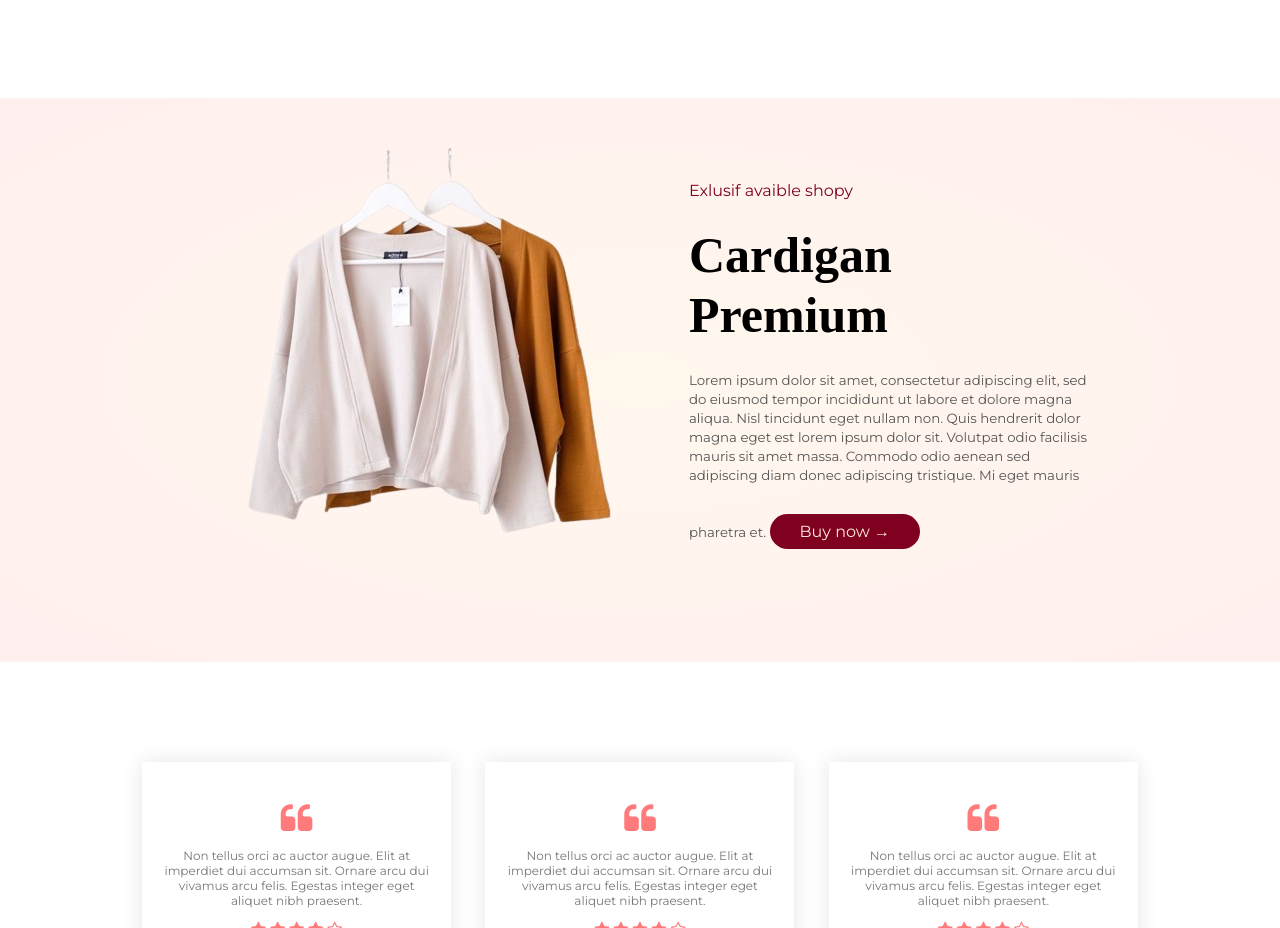
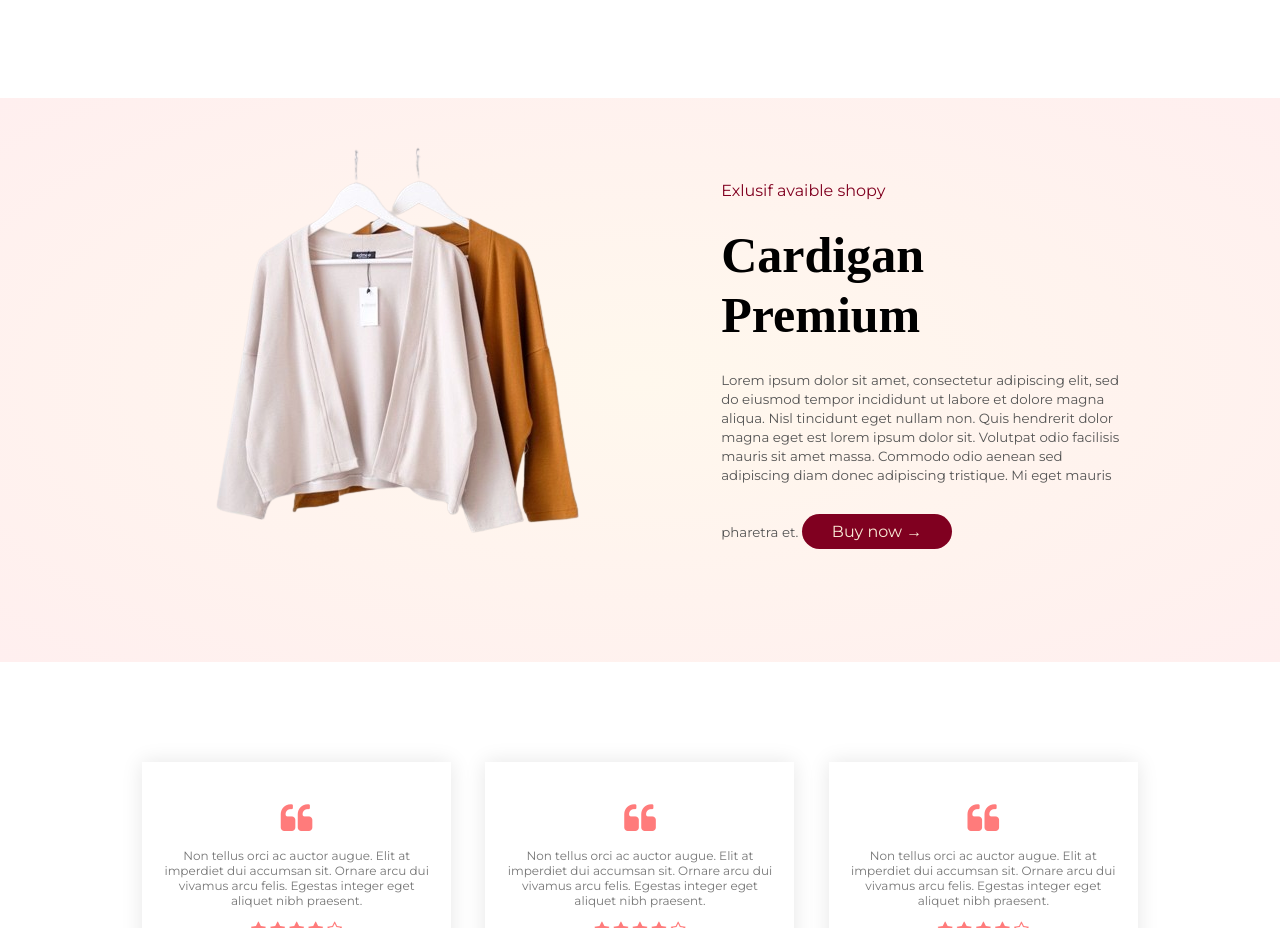
Before and after one commit to Hitonimu/Julika2, a plain HTML site: page index.html in a window 1280 px wide. Shown: the part 3240-4168 px from the top of the page. Drawn offline with Linux system fonts and the light colour scheme; a web font is replaced by a local one.

Commit message:
Update style.css

```diff
--- a/style.css
+++ b/style.css
@@ -65,8 +65,6 @@ p{
     min-width: 300px;
 }
 .img-1 {
-    flex-basis: 36%;
-    min-width: 300px;
 }
 .col-2 img {
     max-width: 100%;
```
